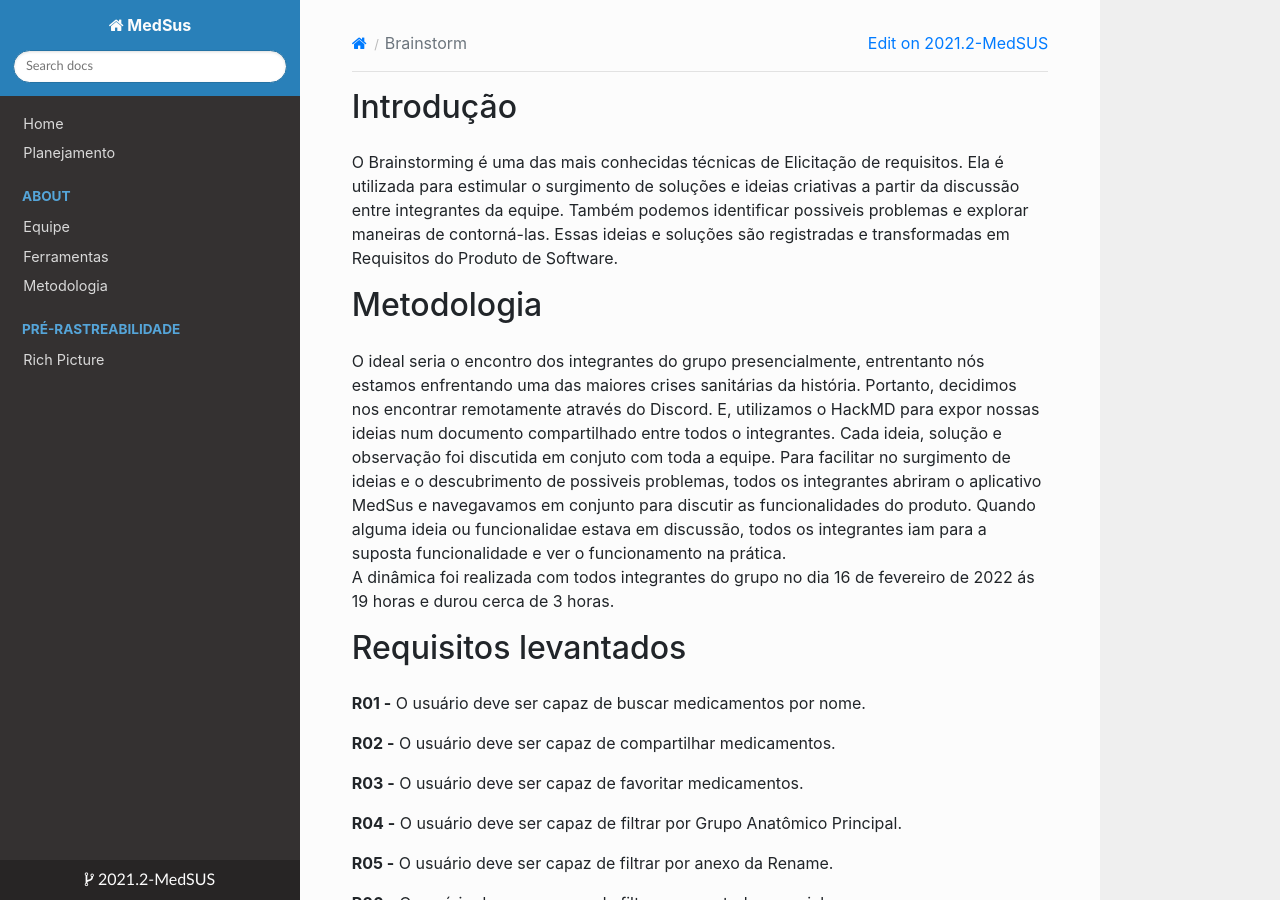
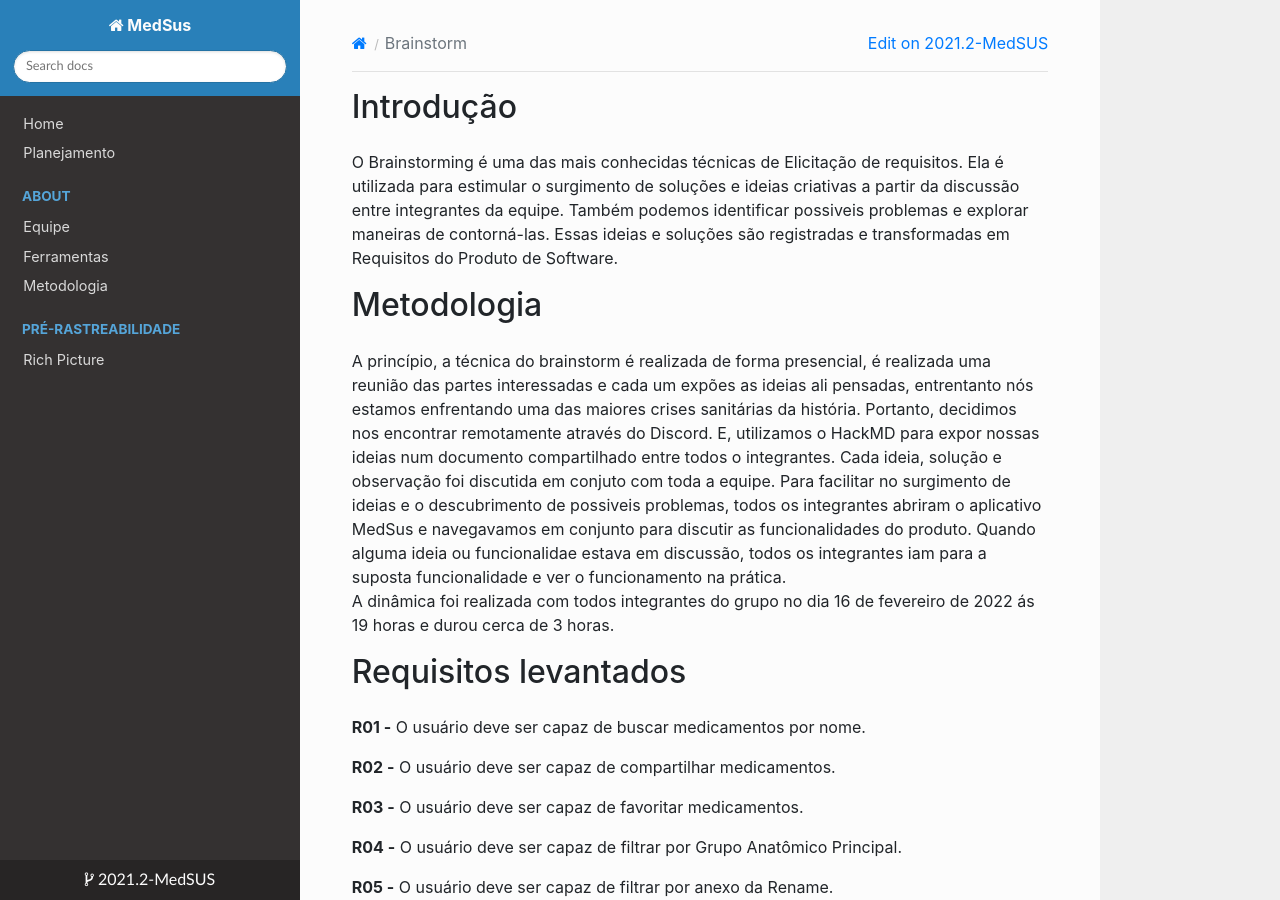
Before and after one commit to Requisitos-de-Software/2021.2-MedSUS, an MkDocs documentation site: the page built from docs/elicitation/brainstorm.md, in a window 1280 px wide and 900 px high. Built offline with MkDocs 1.6.1, drawn with Linux system fonts in a browser that asks for light colours; nearby versions of some CDN libraries.

Commit message:
Revisão - Brainstorm
Revisão e alteração do documento.

```diff
--- a/docs/elicitation/brainstorm.md
+++ b/docs/elicitation/brainstorm.md
@@ -7,7 +7,7 @@ Essas ideias e soluções são registradas e transformadas em Requisitos do Prod
 
 ## Metodologia
 
-  O ideal seria o encontro dos integrantes do grupo presencialmente, entrentanto nós estamos enfrentando uma das maiores crises sanitárias da história. Portanto, decidimos nos
+  A princípio, a técnica do brainstorm é realizada de forma presencial, é realizada uma reunião das partes interessadas e cada um expões as ideias ali pensadas, entrentanto nós estamos enfrentando uma das maiores crises sanitárias da história. Portanto, decidimos nos
   encontrar remotamente através do Discord. E, utilizamos o HackMD para expor nossas ideias num documento compartilhado entre todos o integrantes. Cada ideia, solução e observação
   foi discutida em conjuto com toda a equipe.
   Para facilitar no surgimento de ideias e o descubrimento de possiveis problemas, todos os integrantes abriram o aplicativo MedSus e navegavamos em conjunto para discutir
```
